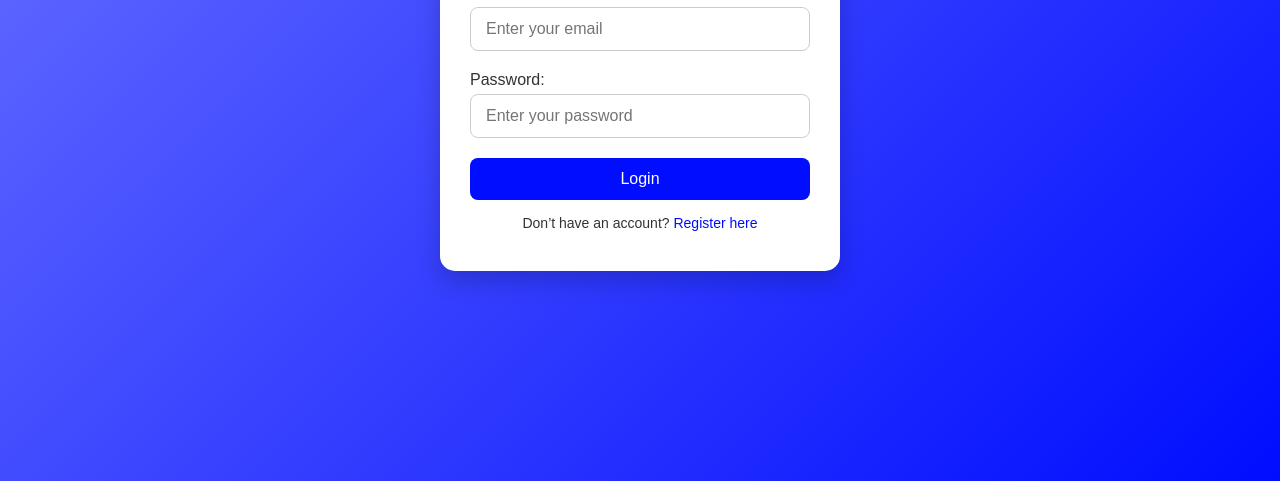
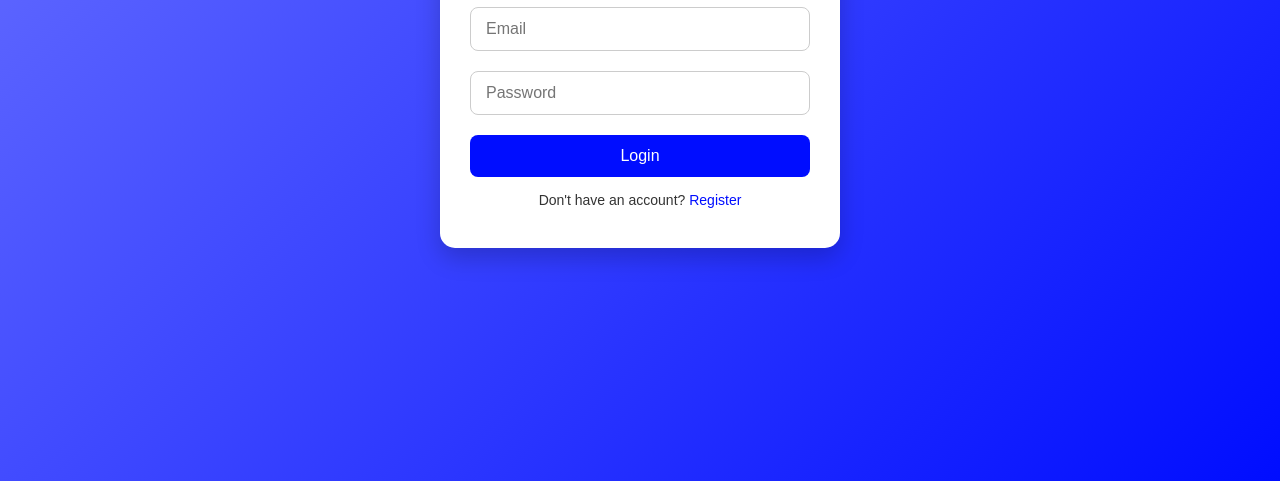
Before and after one commit to Riyaz3777/UMS, a plain HTML site: page frontend/login.html in a window 1280 px wide. Shown: the part 319-800 px from the top of the page. Drawn offline with Linux system fonts and the light colour scheme.

Commit message:
Update login.html

```diff
--- a/frontend/login.html
+++ b/frontend/login.html
@@ -10,17 +10,12 @@
   <div class="container">
     <h2>Login</h2>
     <form id="loginForm">
-      <label for="email">Email:</label>
-      <input type="email" id="email" name="email" placeholder="Enter your email" required>
-
-      <label for="password">Password:</label>
-      <input type="password" id="password" name="password" placeholder="Enter your password" required>
-
+      <input type="email" id="email" placeholder="Email" required>
+      <input type="password" id="password" placeholder="Password" required>
       <button type="submit">Login</button>
     </form>
-    <p>Don’t have an account? <a href="register.html">Register here</a></p>
+    <p>Don't have an account? <a href="register.html">Register</a></p>
   </div>
-
-  <script src="JS/auth.js"></script>
+  <script src="js/auth.js"></script>
 </body>
 </html>
```
